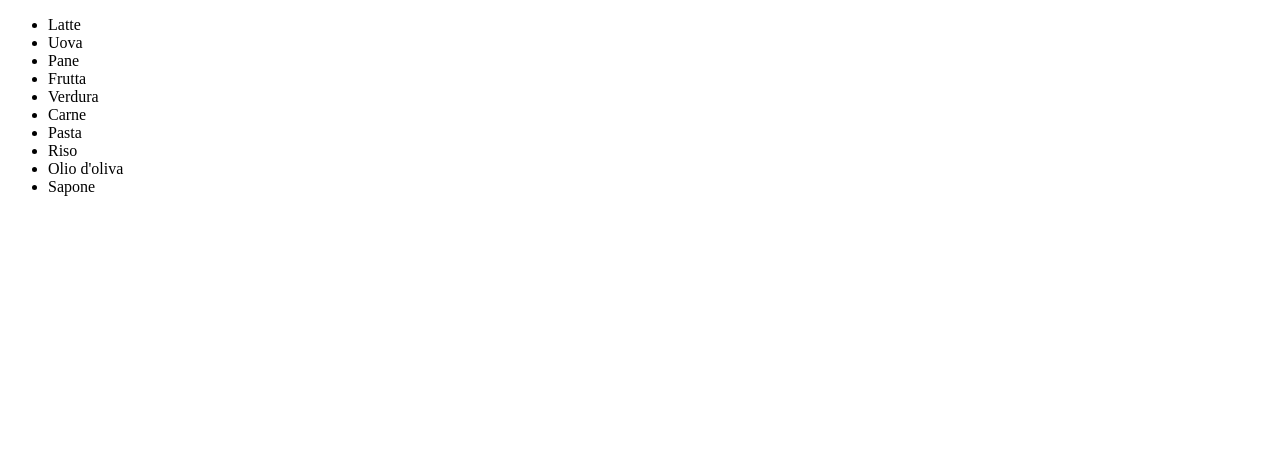
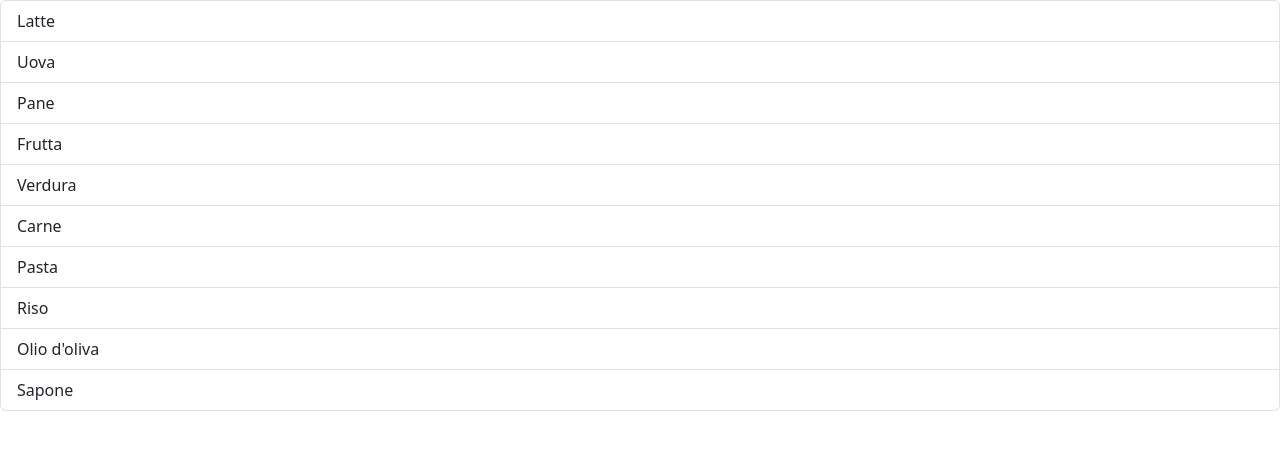
Before and after one commit to FraFra2/js-lista-spesa, a plain HTML site: page index.html in a window 1280 px wide. Drawn offline with nearby package versions, Linux system fonts and the light colour scheme.

Commit message:
Aggiunta classi di stile con js e bs

```diff
--- a/index.html
+++ b/index.html
@@ -4,6 +4,10 @@
     <meta charset="UTF-8">
     <meta name="viewport" content="width=device-width, initial-scale=1.0">
     <title>Lista della spesa</title>
+
+    <link href="https://cdn.jsdelivr.net/npm/bootstrap@5.3.0/dist/css/bootstrap.min.css" rel="stylesheet" integrity="sha384-9ndCyUaIbzAi2FUVXJi0CjmCapSmO7SnpJef0486qhLnuZ2cdeRhO02iuK6FUUVM" crossorigin="anonymous">
+
+
 </head>
 <body>
 
--- a/js/script.js
+++ b/js/script.js
@@ -12,12 +12,15 @@ let listaSpesa = [
   ];
 
 let myUl = document.createElement("ul");
+myUl.classList.add("list-group");
 let myLi;
 let c = 0;
 
+
 while (c < listaSpesa.length){
-    myLi =`<li>${listaSpesa[c]}</li>`;
+    myLi =`<li class = "list-group-item">${listaSpesa[c]}</li>`;
     myUl.innerHTML += myLi;
+
     c++;
 }
 document.body.append(myUl);
```
